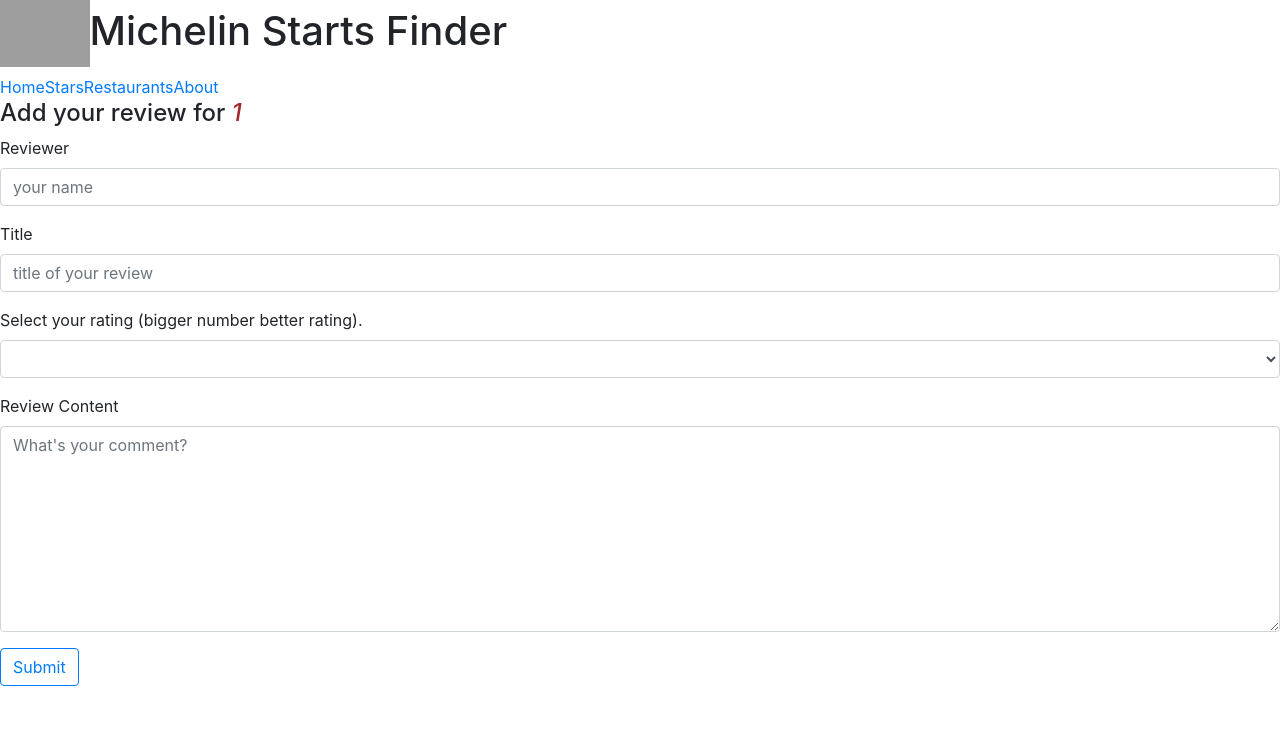
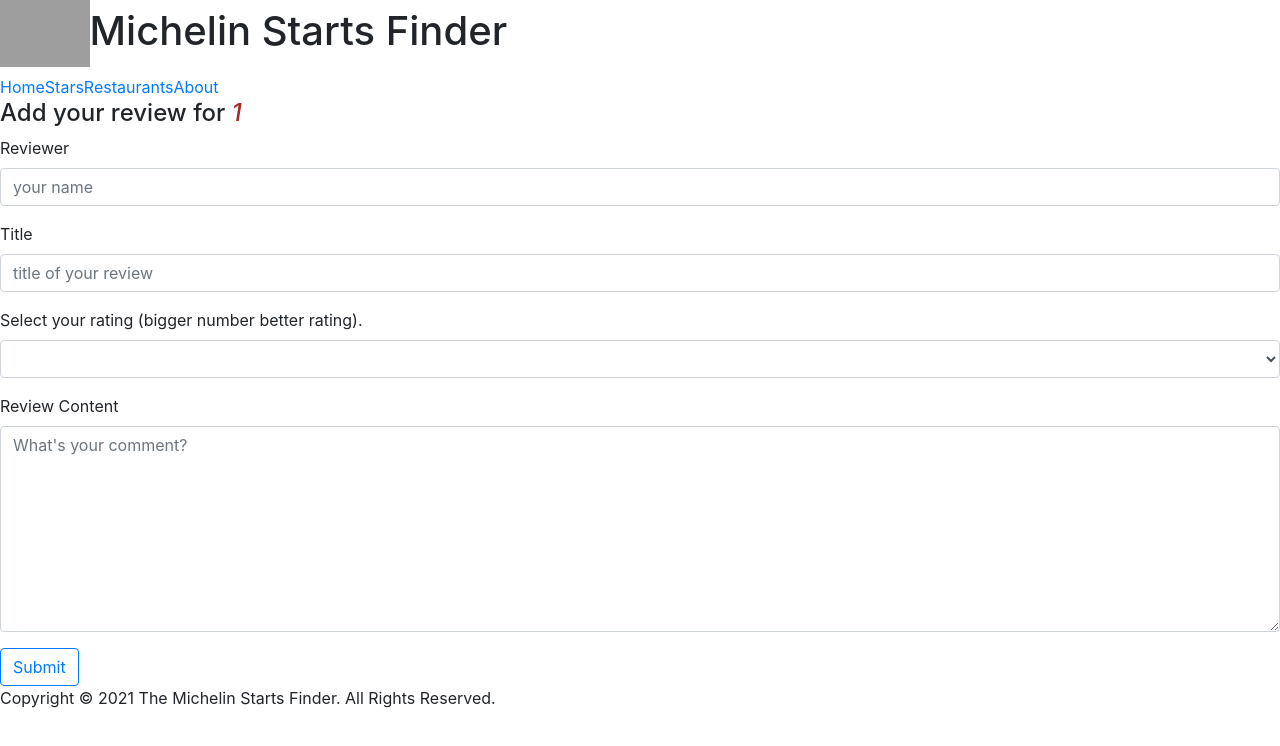
Before and after one commit to the-nerds-herd/michelin-frontend, a React (Create React App) app: page /restaurants/1/1/add-review in a window 1280 px wide. Shown: the top 746 px of the page. Built offline with nearby package versions, Linux system fonts and the light colour scheme; grey boxes are pictures that could not be loaded.

Commit message:
make a footer

```diff
--- a/src/App.js
+++ b/src/App.js
@@ -11,6 +11,7 @@
 import { Container } from 'react-bootstrap';
 import 'bootstrap/dist/css/bootstrap.min.css';
 import Nav from './components/Nav/Nav';
+import Footer from './components/Footer';
 
 function App() {
 	return (
@@ -28,8 +29,8 @@
 			</header>
 			<main>
 				<Route path='/' exact component={Home} />
-				<Route path='/restaurants' exact component={Restaurants} />
-				<Route path='/stars' component={Star} />
+				{/* <Route path='/restaurants' exact component={Restaurants} /> */}
+				<Route path='/restaurants' exact component={Star} />
 				<Route path='/onestar' exact component={OneStar} />
 				<Route path='/twostars' exact component={TwoStars} />
 				<Route path='/threestars' exact component={ThreeStars} />
@@ -39,7 +40,9 @@
 					component={ReviewForm}
 				/>
 			</main>
-			<footer></footer>
+			<footer>
+				<Footer />
+			</footer>
 		</div>
 	);
 }
--- a/src/components/Footer.js
+++ b/src/components/Footer.js
@@ -1,7 +1,13 @@
 import React from 'react';
 
 const Footer = () => {
-	return <div className='footer'></div>;
+	return (
+		<div className='footer'>
+			<p>
+				Copyright &copy; 2021 The Michelin Starts Finder. All Rights Reserved.
+			</p>
+		</div>
+	);
 };
 
 export default Footer;
```
